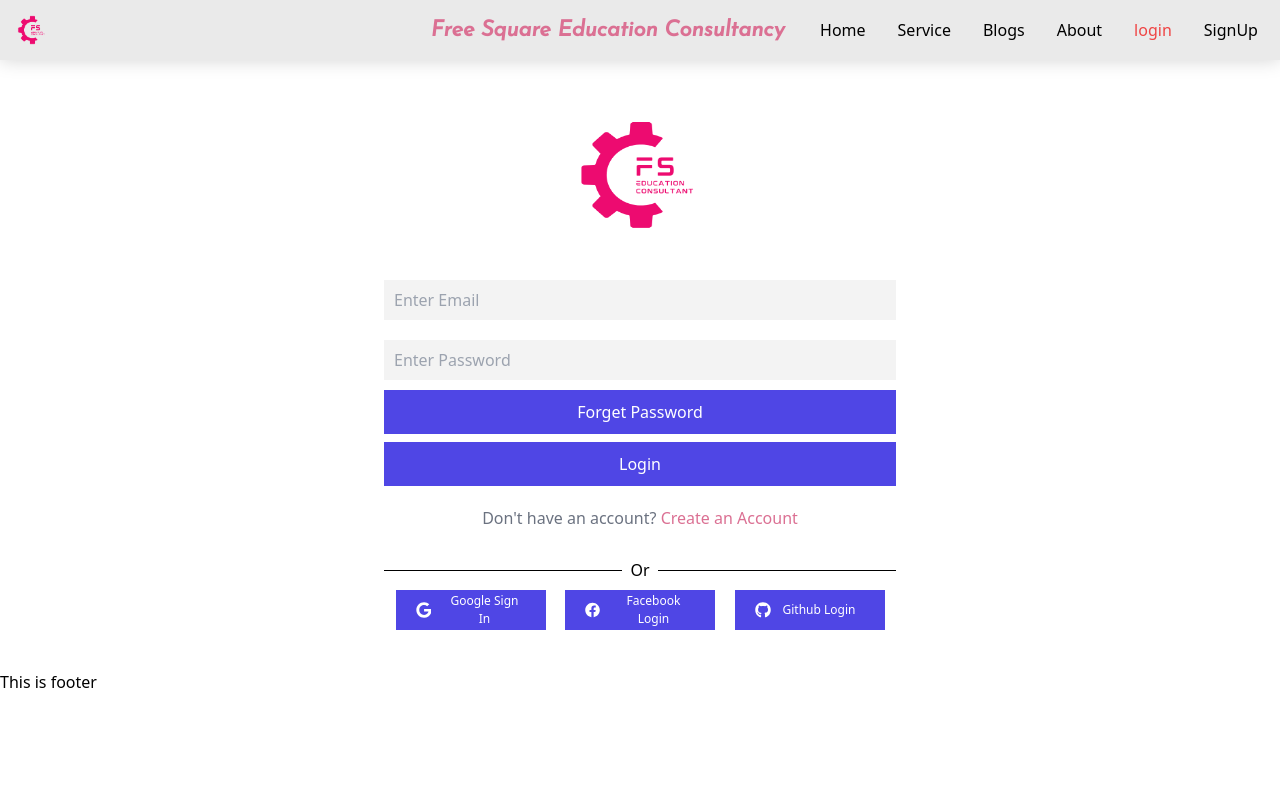
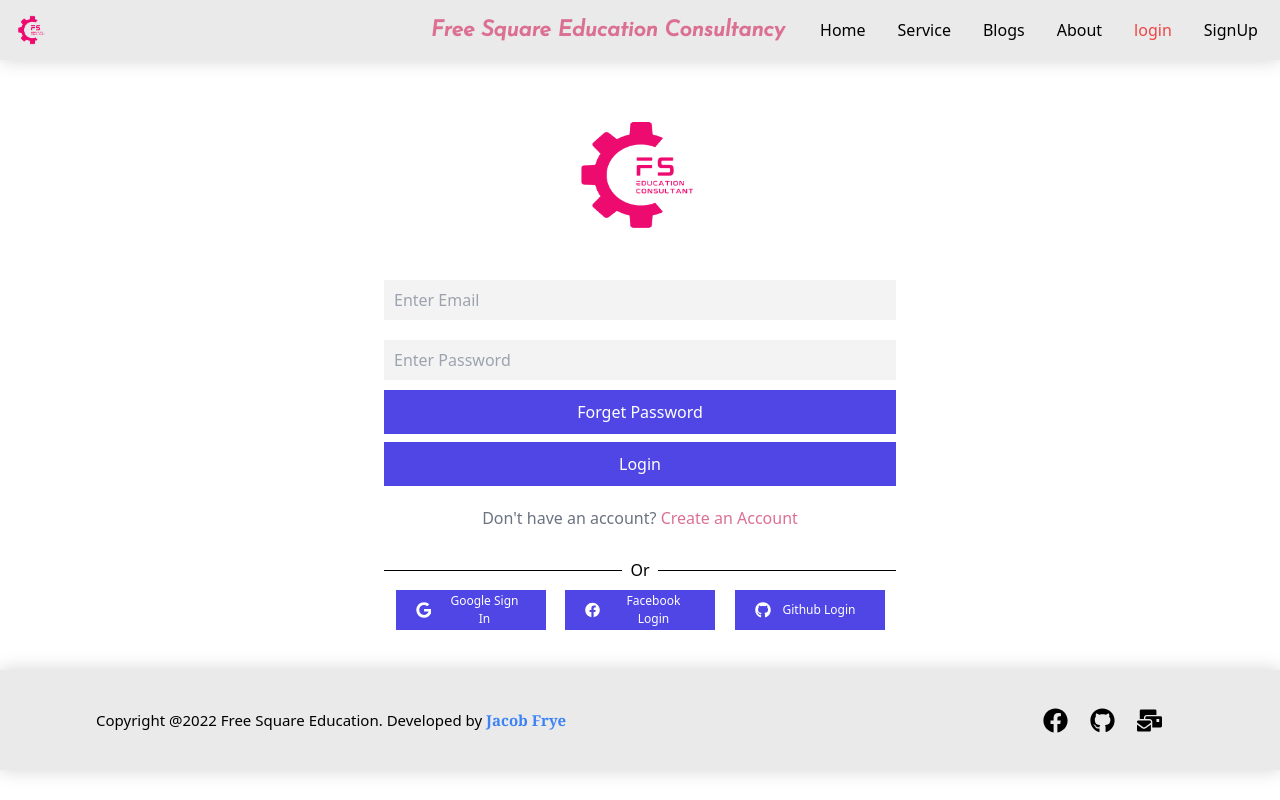
Before and after one commit to Jacob3251/FS-Education, a React (Create React App) app: page /login in a window 1280 px wide. Built offline with nearby package versions, Linux system fonts and the light colour scheme; no server answers.

Commit message:
footer done; about route and blogs route design remaining

```diff
--- a/src/App.js
+++ b/src/App.js
@@ -9,6 +9,7 @@ import NotFound from "./components/NotFound/NotFound";
 import Login from "./components/Login/Login/Login";
 import Register from "./components/Login/Register/Register";
 import RequireAuth from "./components/Shared/RequireAuth/RequireAuth";
+import ServiceMain from "./components/ServiceMain/Service";
 
 function App() {
   return (
@@ -17,6 +18,7 @@ function App() {
       <Routes>
         <Route path="/" element={<Home />}></Route>
         <Route path="/home" element={<Home />}></Route>
+        <Route path="/service" element={<ServiceMain />}></Route>
         <Route path="/login" element={<Login />}></Route>
         <Route path="/register" element={<Register />}></Route>
         <Route path="*" element={<NotFound />}></Route>
--- /dev/null
+++ b/src/components/ServiceMain/Service.js
@@ -0,0 +1,26 @@
+import React, { useEffect, useState } from "react";
+import Service from "../Home/Service/Service";
+
+const ServiceMain = () => {
+  const [services, setServices] = useState([]);
+  useEffect(() => {
+    fetch("services.json")
+      .then((res) => res.json())
+      .then((data) => setServices(data));
+  }, []);
+  return (
+    <div>
+      <h1 className="info-heading text-center my-5 underline ">
+        Our Services & Facilities
+      </h1>
+      {/* services mapped below */}
+      <div>
+        {services.map((service) => (
+          <Service key={service.id} service={service} />
+        ))}
+      </div>
+    </div>
+  );
+};
+
+export default ServiceMain;
--- a/src/components/Shared/Footer/Footer.js
+++ b/src/components/Shared/Footer/Footer.js
@@ -1,9 +1,46 @@
 import React from "react";
 
+import {
+  FaFacebook,
+  FaGithub,
+  FaGoogle,
+  FaInstagram,
+  FaMailBulk,
+  FaMailchimp,
+} from "react-icons/fa";
 const Footer = () => {
+  const today = new Date();
+  const year = today.getFullYear();
   return (
-    <footer>
-      <h3>This is footer</h3>
+    <footer
+      className="flex justify-center items-center h-[100px] bg-[#e3e3e3be] mt-5"
+      style={{ boxShadow: "0px 0px 18px #d3d3d3" }}
+    >
+      <div className="block space-y-5 justify-between  md:space-y-0 md:flex w-[85%] mx-auto h-full items-center  ">
+        <div className="pt-5 md:pt-0  md:w-[85%] flex justify-center md:block ">
+          <h1 className="text-[15px]">
+            Copyright @{year} Free Square Education. Developed by{" "}
+            <a
+              className="font-bold font-serif text-blue-500 hover:text-blue-800"
+              href="https://github.com/Jacob3251"
+              target="_blank"
+            >
+              Jacob Frye
+            </a>
+          </h1>
+        </div>
+        <div className="flex justify-evenly mx-auto w-[40%]  md:w-[15%]">
+          <a href="https://web.facebook.com/nayeem.hasan.982/" target="_blank">
+            <FaFacebook className="w-[25px] h-[25px] hover:text-[#ed0b70]" />
+          </a>
+          <a href="https://github.com/Jacob3251" target="_blank">
+            <FaGithub className="w-[25px] h-[25px] hover:text-[#ed0b70]" />
+          </a>
+          <a href="mailto:jacobfrye3251@gmail.com" target="_blank">
+            <FaMailBulk className="w-[25px] h-[25px] hover:text-[#ed0b70]" />
+          </a>
+        </div>
+      </div>
     </footer>
   );
 };
--- a/src/components/Shared/Header/Header.css
+++ b/src/components/Shared/Header/Header.css
@@ -1,5 +1,5 @@
 header {
-  background-color: rgba(227, 227, 227, 0.746);
+  background-color: #e3e3e3be;
   box-shadow: 0px 0px 18px #d3d3d3;
 }
 .company-name {
--- a/src/components/Shared/Header/Header.js
+++ b/src/components/Shared/Header/Header.js
@@ -38,7 +38,7 @@ const Header = () => {
             </li>
             <li className="header-text">
               <NavLink
-                to="/home/#services"
+                to="/service"
                 className={({ isActive }) =>
                   isActive ? activeDesign : "header-text"
                 }
@@ -142,7 +142,7 @@ const Header = () => {
               onClick={() => {
                 setActiveSide(!activeSide);
               }}
-              to="services"
+              to="/home"
               className={({ isActive }) =>
                 isActive ? activeDesign : "header-text"
               }
```
